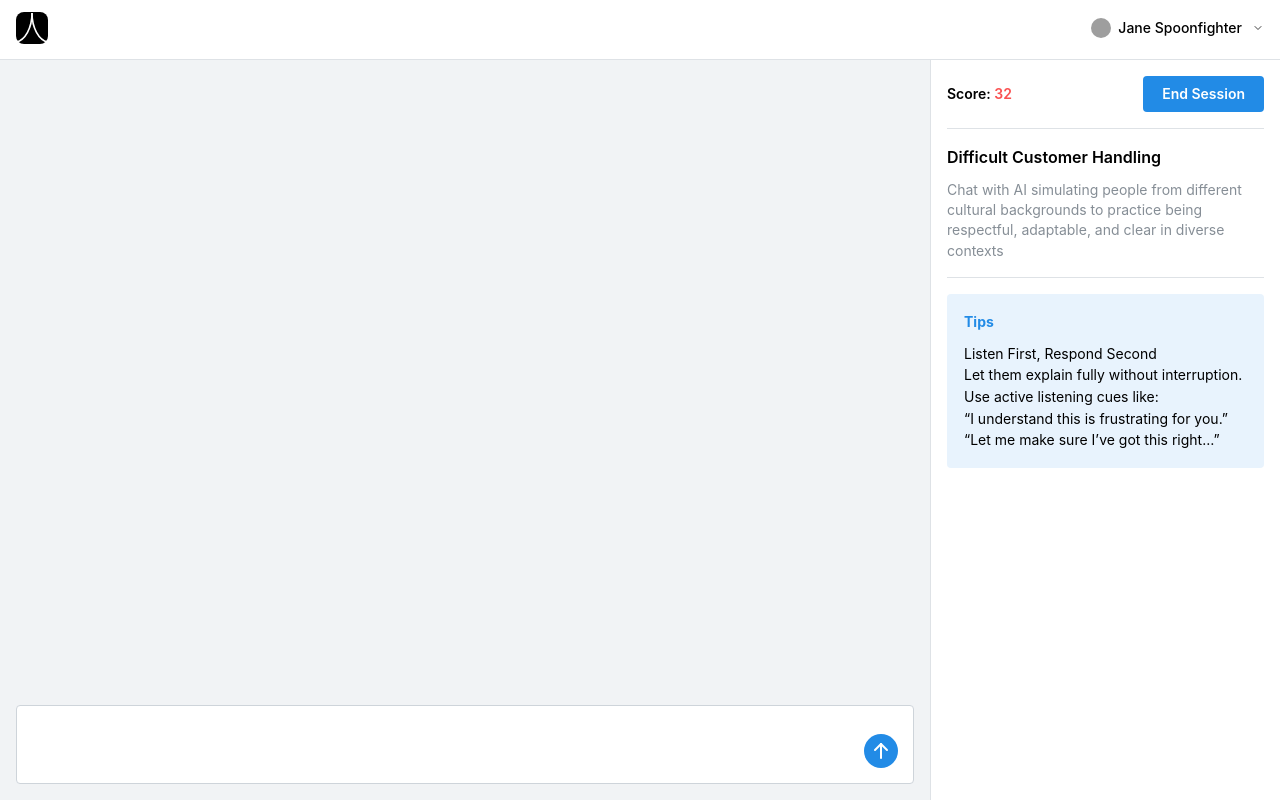
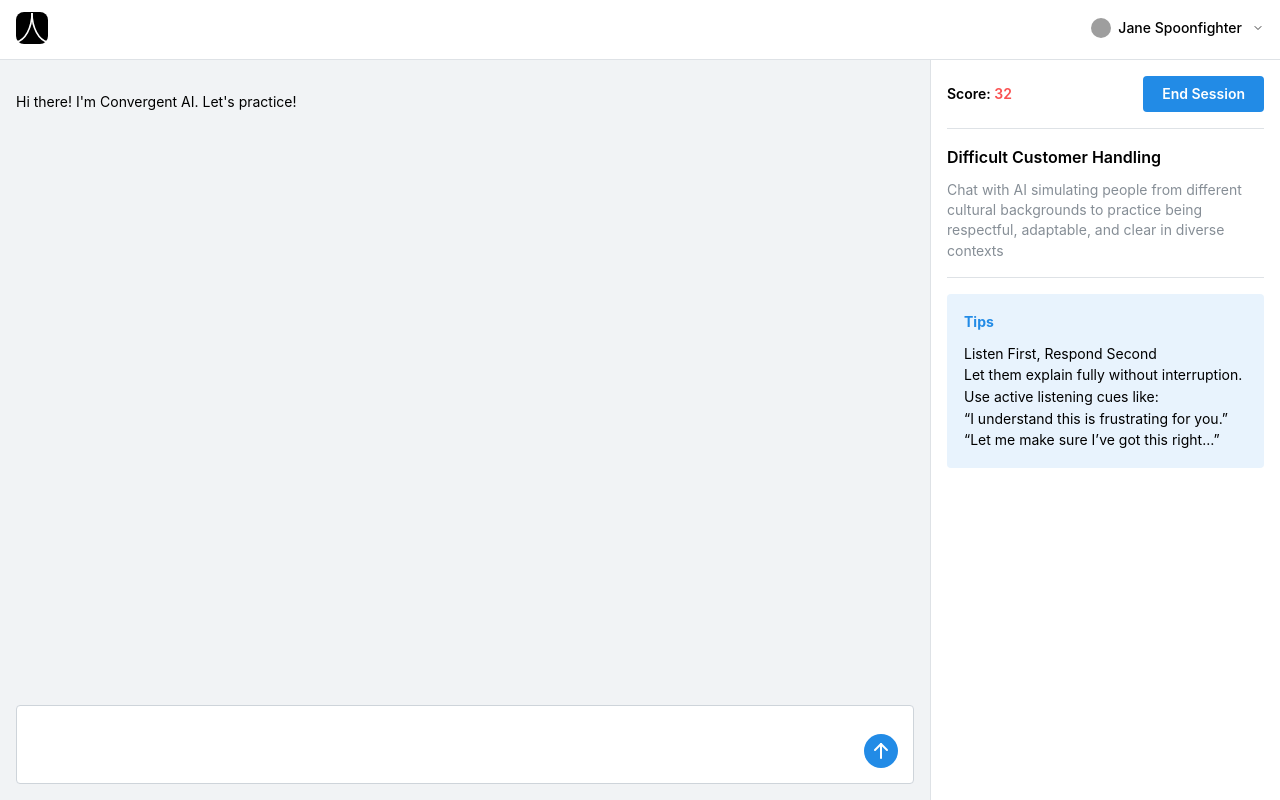
Before and after one commit to hieutm211/convergent-ai-homework, a React (Vite) app: page /chat in a window 1280 px wide. Built offline with nearby package versions, Linux system fonts and the light colour scheme; grey boxes are pictures that could not be loaded.

Commit message:
feat: show default message in chat

```diff
--- a/src/components/Chat.tsx
+++ b/src/components/Chat.tsx
@@ -34,7 +34,13 @@ export function Chat() {
       text: string;
       isUser: boolean;
     }[]
-  >([]);
+  >([
+    {
+      id: randomId(),
+      isUser: false,
+      text: "Hi there! I'm Convergent AI. Let's practice!",
+    },
+  ]);
   const [text, setText] = useState("");
 
   const handleSend = () => {
```
